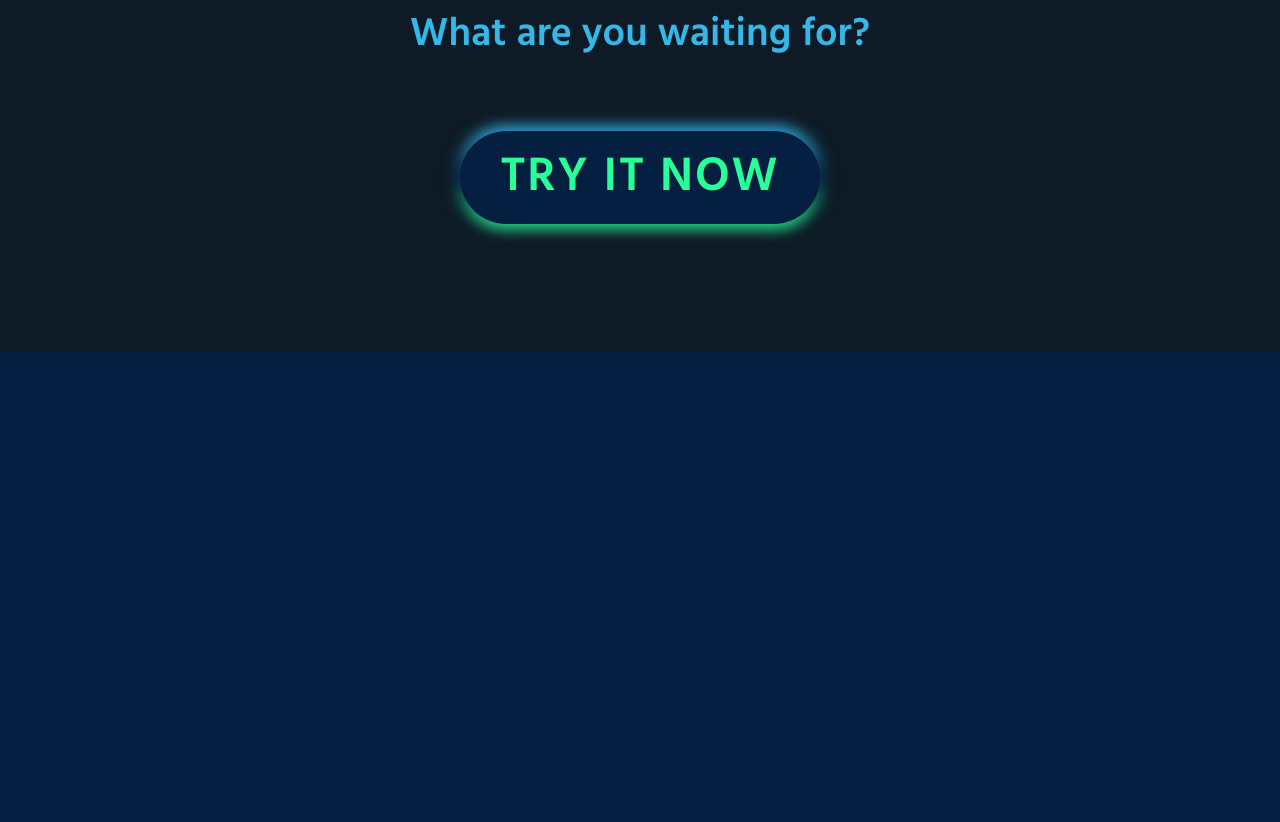
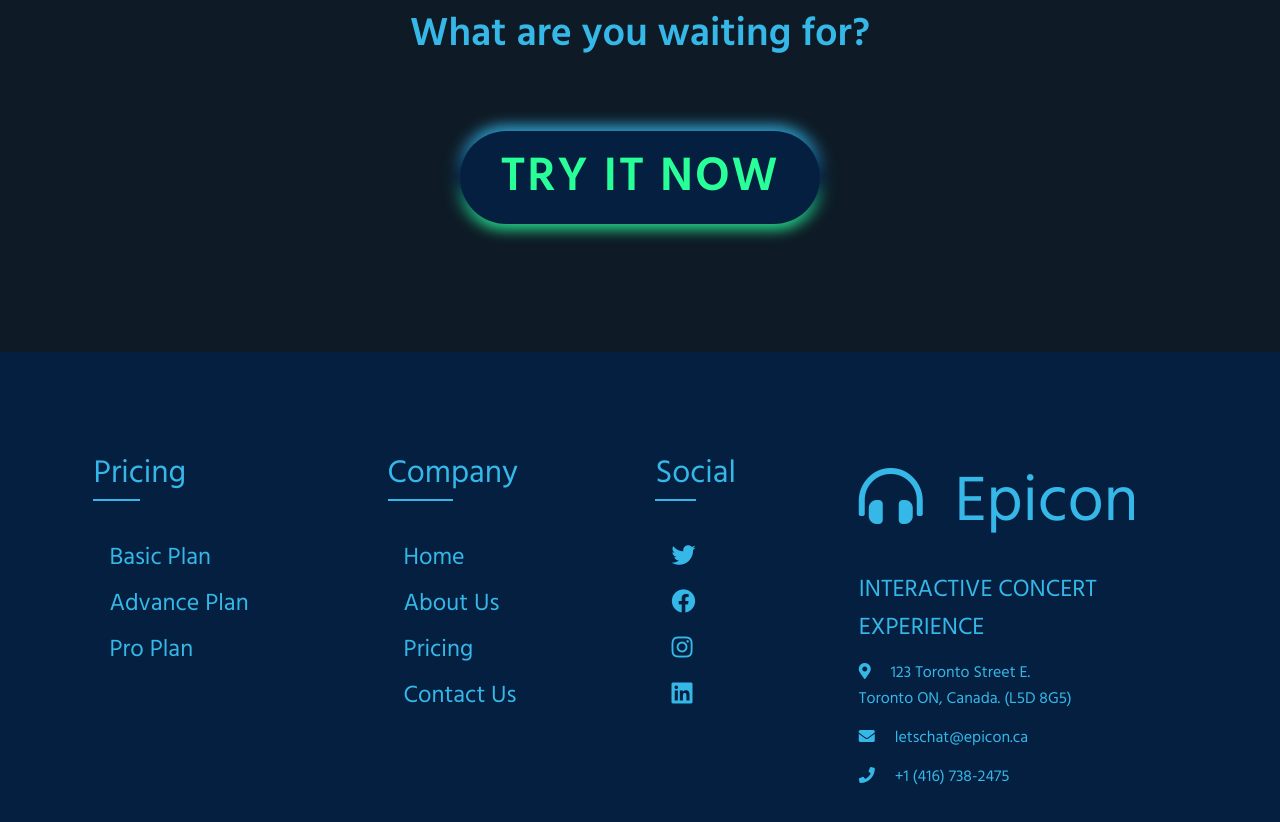
Before and after one commit to kishanDoshi8/epicon, a website: page dist/index.html in a window 1280 px wide. Shown: the part 5126-5948 px from the top of the page. Drawn offline with Linux system fonts and the light colour scheme; a script that the page names is missing.

Commit message:
footer added

```diff
--- a/scss/styles.scss
+++ b/scss/styles.scss
@@ -510,6 +510,71 @@ section.demo {
     }
 }
 
+footer {
+    margin: 6rem 2rem;
+
+    .company {
+        position: relative;
+        display: flex;
+        justify-content: space-around;
+
+        .title {
+            position: relative;
+            color: $primary-color;
+            font-size: 2rem;
+            display: table;
+
+            &::after {
+                content: '';
+                position: absolute;
+                top: 0;
+                left: 0;
+                height: 100%;
+                width: 50%;
+                border-bottom: solid 2px $primary-color;
+            }
+        }
+
+        ul {
+            padding: 1rem;
+        }
+
+        li {
+            margin: 0.5rem 0;
+            font-size: 1.5rem;
+            transition: 0.3s;
+        }
+
+        a {
+            transition: 0.3s;
+            &:hover {
+                color: $accent-color;
+            }
+        }
+
+        &-info {
+            flex: 0.40;
+            color: $primary-color;
+
+            i {
+                margin-right: 1rem;
+                margin-top: 1rem;
+            }
+
+            &-logo {
+                font-size: 4rem;
+                color: $primary-color;
+                margin-bottom: 1rem;
+            }
+
+            &-title {
+                font-size: 1.5rem;
+            }
+        }
+    }
+
+}
+
 .overflow {
     height: 1000px;
     width: 100%;
```
Also changed, not shown: dist/css/styles.css, dist/index.html.
